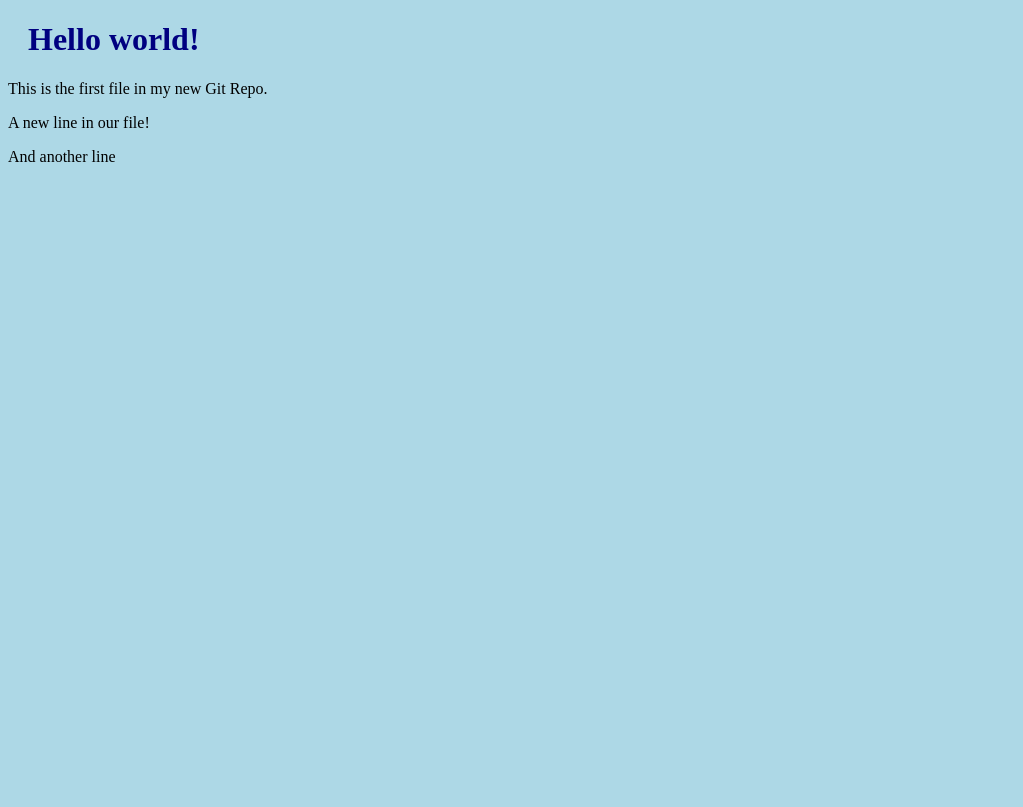
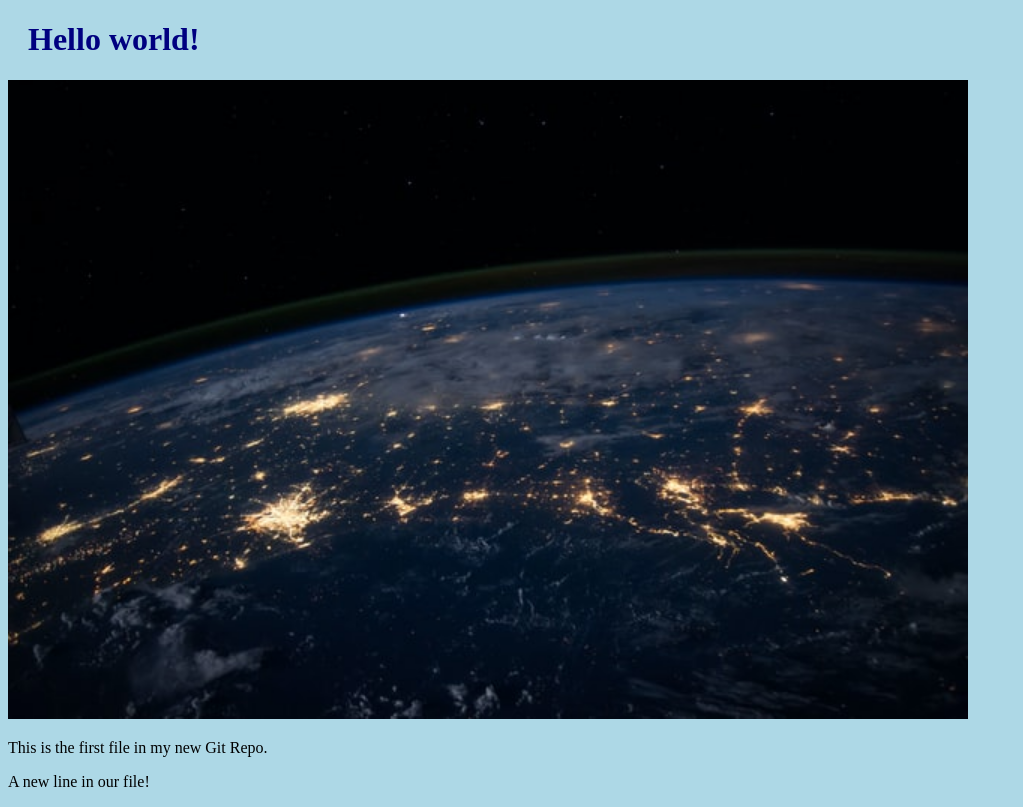
Before and after one commit to nickdenhartog1961/hello-world, a plain HTML site: page index.html in a window 1280 px wide. Shown: the whole page, without its empty margins (0-1023 px from the left). Drawn offline with Linux system fonts and the light colour scheme.

Commit message:
Added image to Hello World

```diff
--- a/index.html
+++ b/index.html
@@ -7,9 +7,10 @@
 <body>
 
 <h1>Hello world!</h1>
+<div><img src="img_hello_world.jpg" alt="Hello World from Space"
+style="width:100%;max-width:960px"></div>
 <p>This is the first file in my new Git Repo.</p>
 <p>A new line in our file!</p>
-<p>And another line</p>
 
 </body>
 </html>
```
Also changed, not shown: img_hello_world.jpg (added).
